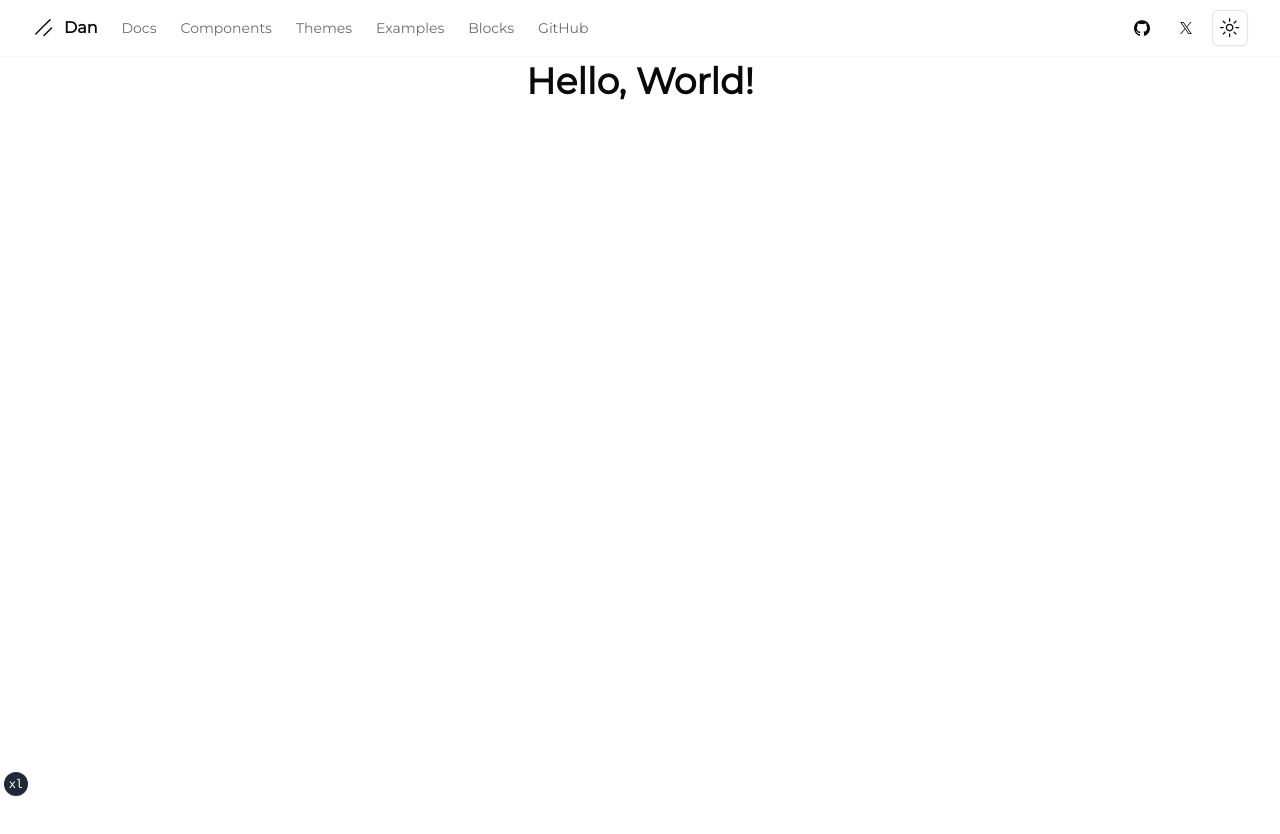
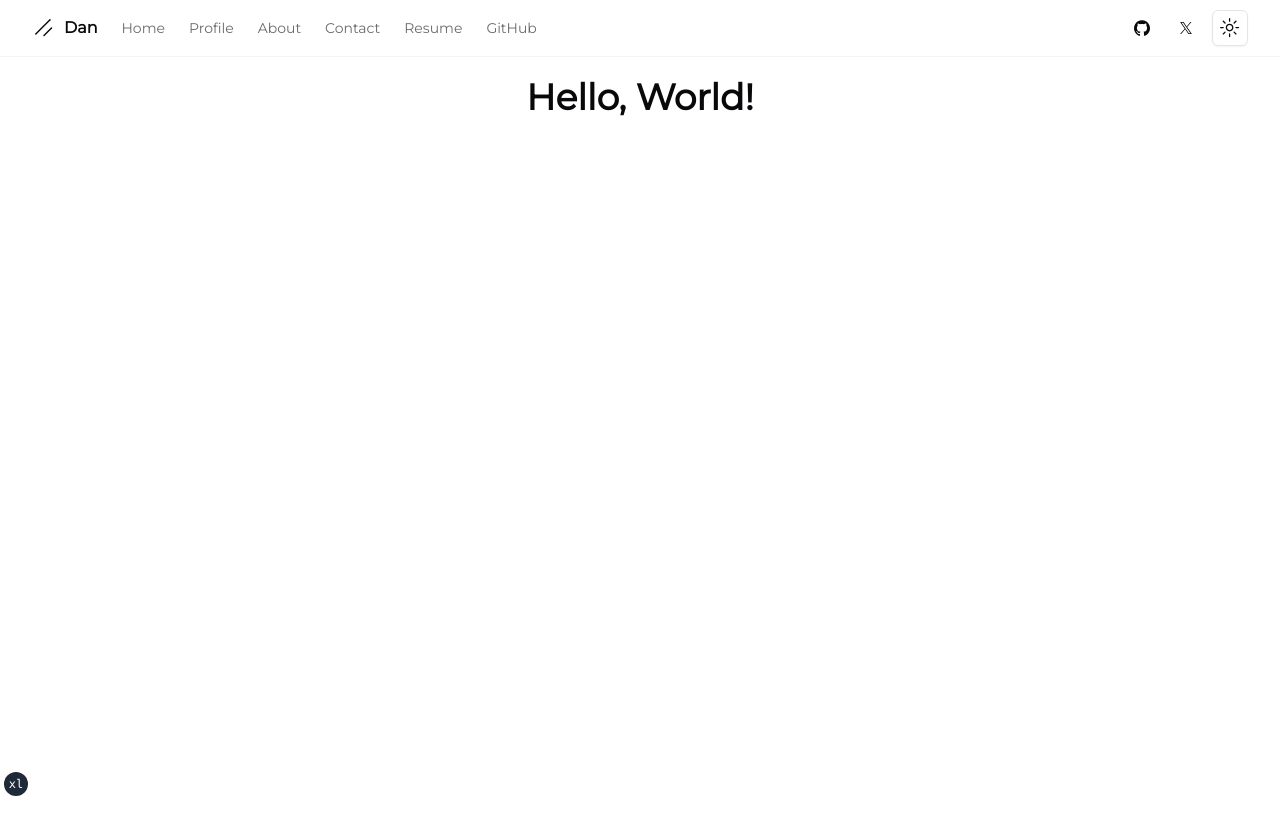
Before and after one commit to oprea-cv/portfolio-fe, a Next.js app: page / in a window 1280 px wide. Shown: the top 834 px of the page. After the commit the page ends 800 px from the top, so only its background shows below. Built offline with nearby package versions, Linux system fonts and the light colour scheme; no server answers.

Commit message:
:construction: Scroll container - in progress

```diff
--- a/src/components/index.ts
+++ b/src/components/index.ts
@@ -0,0 +1 @@
+export * from "./navigation";
--- a/src/components/layout/root-layout.tsx
+++ b/src/components/layout/root-layout.tsx
@@ -1,28 +1,49 @@
 import { SiteHeader } from "@/components/site-header";
+import { ScrollArea } from "@/components/ui";
 import { fontSans } from "@/lib/fonts";
 import { cn } from "@/lib/utils";
 import { TailwindIndicator } from "@components/shared";
-import { Metadata } from "next";
+import React from "react";
+import { useActions } from "@/store/hooks/useActions";
+import { useAppSelector } from "@/store/hooks/useAppSelector";
+import { useMotionValueEvent, useScroll } from "framer-motion";
 
 interface RootLayoutProps {
   children: React.ReactNode;
 }
 
 export default function RootLayout({ children }: RootLayoutProps) {
+
+  const scrollRef = React.useRef<HTMLDivElement>(null);
+  const { scrollY } = useScroll({ container: scrollRef });
+  const { setScrollYContainer } = useActions();
+
+  const scrollYContainer = useAppSelector((state) => state.ui.scrollYContainer);
+
+  useMotionValueEvent(scrollY, "change", (latest) => {
+    setScrollYContainer(latest);
+  });
+
+  console.log(scrollYContainer, scrollRef);
+
+
   return (
-    <>
     <div
       className={cn(
         "min-h-screen bg-background font-sans antialiased",
         fontSans.variable,
       )}
     >
-        <div className="relative flex min-h-screen flex-col">
+      <div className="relative flex h-screen flex-col">
         <SiteHeader />
-          <div className="flex-1">{children}</div>
+        <ScrollArea
+          className="max-w-screen-2xl p-4 mx-auto w-full flex-1"
+          ref={scrollRef}
+        >
+          {children}
+        </ScrollArea>
       </div>
       <TailwindIndicator />
     </div>
-    </>
   );
 }
--- /dev/null
+++ b/src/components/navigation/index.ts
@@ -0,0 +1,2 @@
+export * from "./main-nav";
+export * from "./mobile-nav";
--- a/src/components/main-nav.tsx
+++ b/src/components/navigation/main-nav.tsx
@@ -26,7 +26,7 @@ export function MainNav() {
             pathname === "/docs" ? "text-foreground" : "text-foreground/60",
           )}
         >
-          Docs
+          Home
         </Link>
         <Link
           href="/docs/components"
@@ -37,7 +37,7 @@ export function MainNav() {
               : "text-foreground/60",
           )}
         >
-          Components
+          Profile
         </Link>
         <Link
           href="/themes"
@@ -48,7 +48,7 @@ export function MainNav() {
               : "text-foreground/60",
           )}
         >
-          Themes
+          About
         </Link>
         <Link
           href="/examples"
@@ -59,7 +59,7 @@ export function MainNav() {
               : "text-foreground/60",
           )}
         >
-          Examples
+          Contact
         </Link>
         <Link
           href="/blocks"
@@ -70,7 +70,7 @@ export function MainNav() {
               : "text-foreground/60",
           )}
         >
-          Blocks
+          Resume
         </Link>
         <Link
           href={siteConfig.links.github}
--- a/src/components/mobile-nav.tsx
+++ b/src/components/navigation/mobile-nav.tsx
@@ -11,7 +11,6 @@ import {
   SheetContent,
   SheetTrigger,
 } from "@components/ui";
-import { ViewVerticalIcon } from "@radix-ui/react-icons";
 import Link, { LinkProps } from "next/link";
 import { useRouter } from "next/navigation";
 import * as React from "react";
--- a/src/components/site-header.tsx
+++ b/src/components/site-header.tsx
@@ -1,6 +1,5 @@
-import { MobileNav } from "./mobile-nav";
-import { MainNav } from "@/components/main-nav";
-// import { CommandMenu } from "@/components/theme-toggle";
+import { MobileNav } from "@/components";
+import { MainNav } from "@/components";
 import { Icons } from "@/components/shared";
 import { ModeToggle } from "@/components/shared/theme-toggle";
 import { siteConfig } from "@/config/site";
--- a/src/pages/_app.tsx
+++ b/src/pages/_app.tsx
@@ -1,17 +1,17 @@
 import { ThemeProvider } from "@/components/shared/theme-provider";
 import { fontSans } from "@/lib/fonts";
 import { store } from "@/store";
+import "@/styles/index.scss";
 import type { AppProps } from "next/app";
 import Head from "next/head";
 import { Provider } from "react-redux";
-
-import "@/styles/index.scss";
 
 export default function App({ Component, pageProps }: AppProps) {
   return (
     <>
       <Head>
         <meta name="viewport" content="initial-scale=1, width=device-width" />
+        <title>Dan</title>
       </Head>
       <Provider store={store}>
         <ThemeProvider
--- a/src/pages/_document.tsx
+++ b/src/pages/_document.tsx
@@ -2,11 +2,10 @@ import { Html, Head, Main, NextScript } from "next/document";
 
 export default function Document() {
   return (
-    <Html lang="en">
+    <Html lang="en" className="overflow-hidden min-h-screen">
       <Head>
         <meta name="theme-color" content="#000" />
         <link rel="shortcut icon" href="/favicon.ico" />
-        <title>Dan</title>
       </Head>
       <body>
         <Main />
```
Also changed, not shown: src/pages/index.tsx (line endings or trailing spaces). Lines whose indentation alone changed are shown as unchanged.
